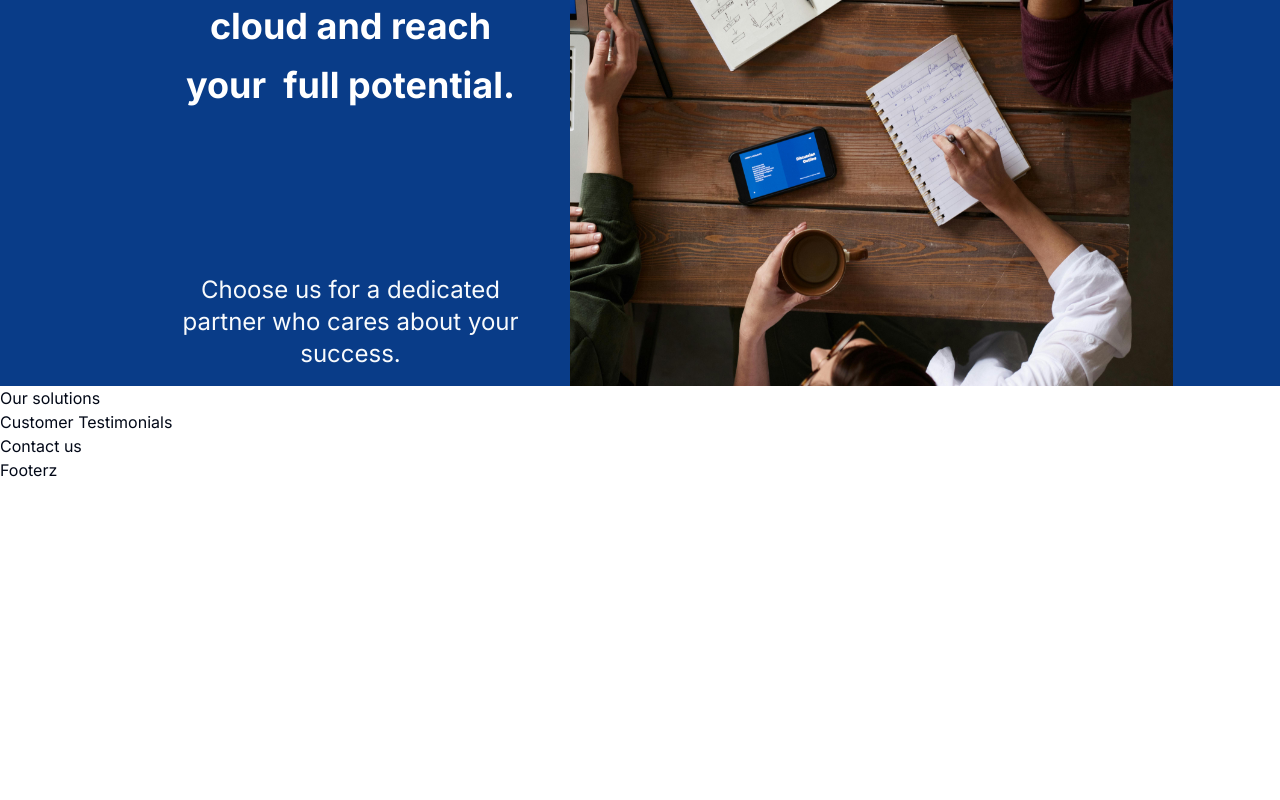
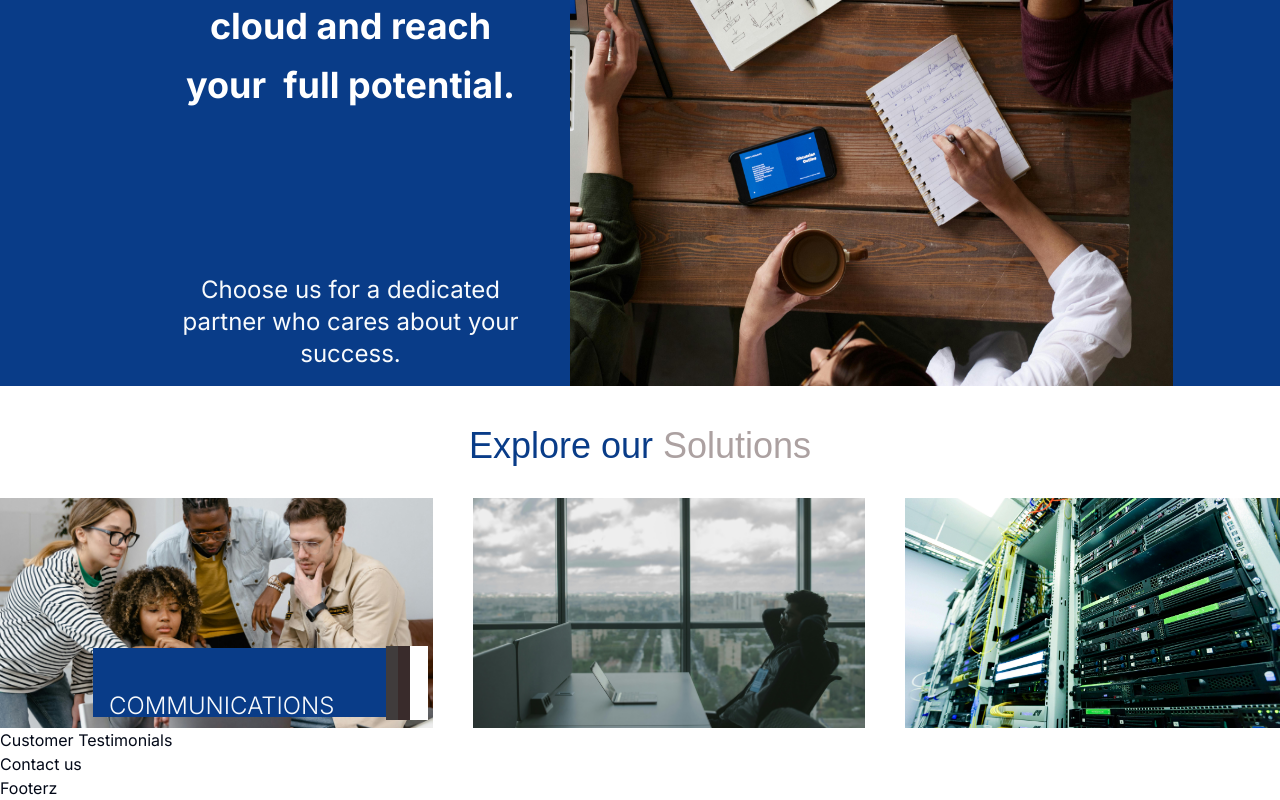
Before and after one commit to mfadhili/Innovo-ke, a Next.js app: page /MainContent in a window 1280 px wide. Shown: the part 2274-3074 px from the top of the page. Before the commit the page ends 2756 px from the top, so only its background shows below. Built offline with nearby package versions, Linux system fonts and the light colour scheme; a web font is replaced by a local one.

Commit message:
services section

```diff
--- a/app/MainContent/ServicesSection.tsx
+++ b/app/MainContent/ServicesSection.tsx
@@ -1,8 +1,34 @@
 import React from 'react';
+import {serifFont} from "@/app/fonts";
 
 function ServicesSection({}) {
     return (
-        <div></div>
+        <section className={'flex w-full justify-center bg-white'}>
+            {/*Our solutions*/}
+            <div className="w-3/4 flex flex-col pt-10 items-center gap-8">
+                {/*Services*/}
+                <p className={`font-normal text-4xl ${serifFont.className}`}>
+                    <span className="text-[#093c88] ">Explore our </span>
+                    <span className="text-[#aca1a1] text-4xl">Solutions</span>
+                </p>
+                <div className="flex flex-row gap-10">
+                    <div className="relative flex w-[450px] h-[230px]  px-[10px] py-[31px] bg-card-image1 bg-cover bg-[50%_50%]">
+                        <div className="flex justify-between w-[325px] h-[69px] bg-[#093c88] absolute top-[150px] left-[110px]  ">
+                            <div className="pt-10 px-4 text-2xl font-light text-slate-50 tracking-normal leading-normal">
+                                COMMUNICATIONS
+                            </div>
+                            <div className="inline-flex items-center relative flex-[0_0_auto] mt-[-33.27px] mb-[-33.27px] mr-[-10.00px]">
+                                <div className="w-[12px] bg-[#403c3c] relative h-[74px]" />
+                                <div className="w-[12px] bg-[#392b2b] relative h-[74px]" />
+                                <div className="w-[18px] bg-white relative h-[74px]" />
+                            </div>
+                        </div>
+                    </div>
+                    <div className="flex w-[392px] h-[230px]  px-[10px] py-[31px] bg-card-image2 bg-cover bg-[50%_50%]"></div>
+                    <div className="flex w-[392px] h-[230px]  px-[10px] py-[31px] bg-card-image3 bg-cover bg-[50%_50%]"></div>
+                </div>
+            </div>
+        </section>
     );
 }
 
--- a/app/MainContent/page.tsx
+++ b/app/MainContent/page.tsx
@@ -5,6 +5,7 @@ import React from "react";
 import HeroSection from "@/app/MainContent/HeroSection";
 import Carousel from "@/app/MainContent/Carousel";
 import AboutSection from "@/app/MainContent/AboutSection";
+import ServicesSection from "@/app/MainContent/ServicesSection";
 
 
 
@@ -17,9 +18,7 @@ function MainContent() {
                 <HeroSection/>
                 <Carousel />
                 <AboutSection />
-                <section className={''}>
-                    Our solutions
-                </section>
+                <ServicesSection />
                 <section className={''}>
                     Customer Testimonials
                 </section>
--- a/tailwind.config.ts
+++ b/tailwind.config.ts
@@ -73,7 +73,11 @@ const config = {
         "accordion-up": "accordion-up 0.2s ease-out",
       },
       backgroundImage: {
-        "hero-image" : "url('/images/pexels-oleksandr-p-1004366.jpg')"
+        "hero-image" : "url('/images/pexels-oleksandr-p-1004366.jpg')",
+        "card-image1" : "url('/images/pexels-mart-production-7550298.jpg')",
+        "card-image2" : "url('/images/pexels-cottonbro-studio-5483064.jpg')",
+        "card-image3" : "url('/images/pexels-sergei-starostin-6466141.jpg')",
+
       }
     },
   },
```
